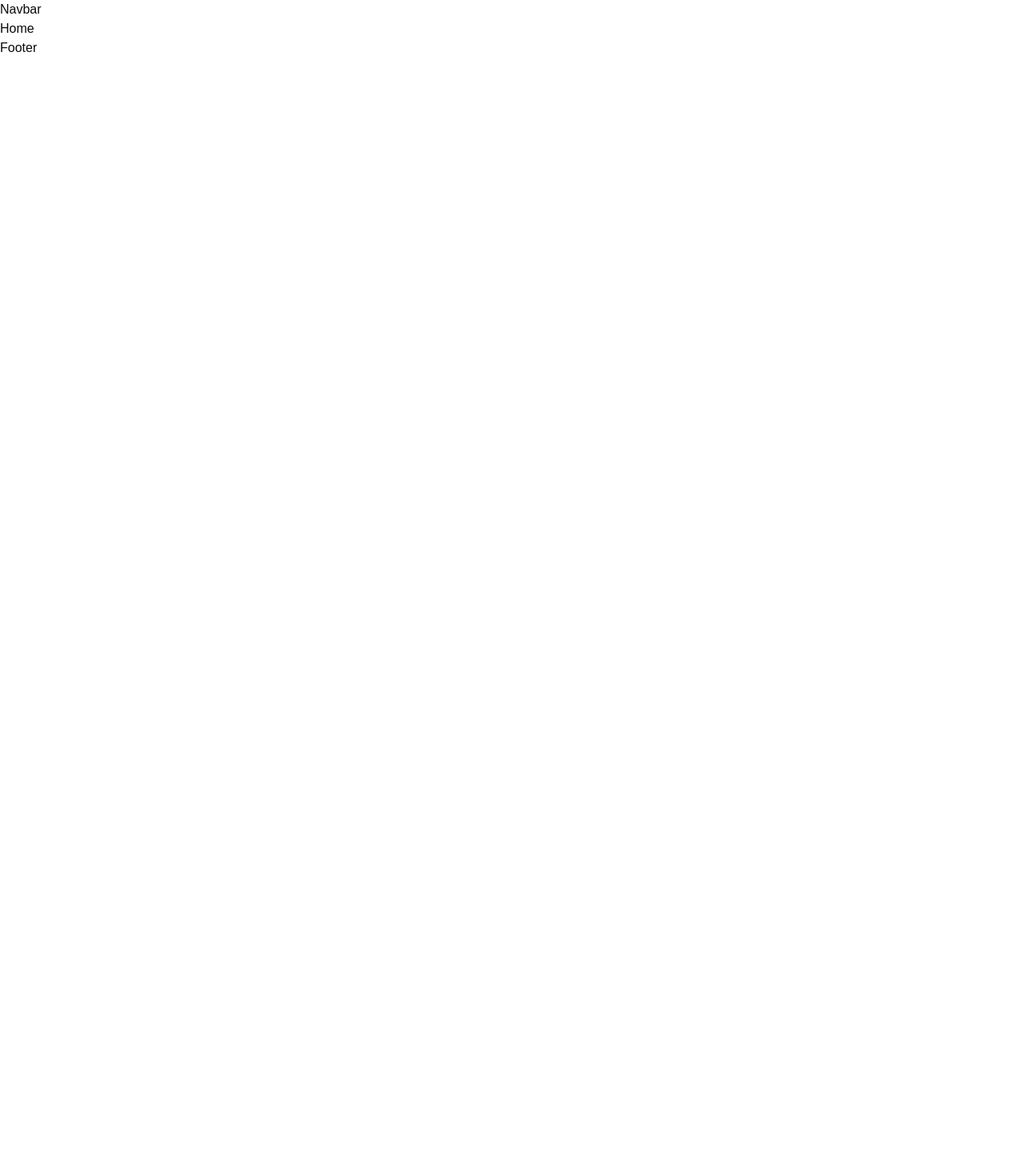
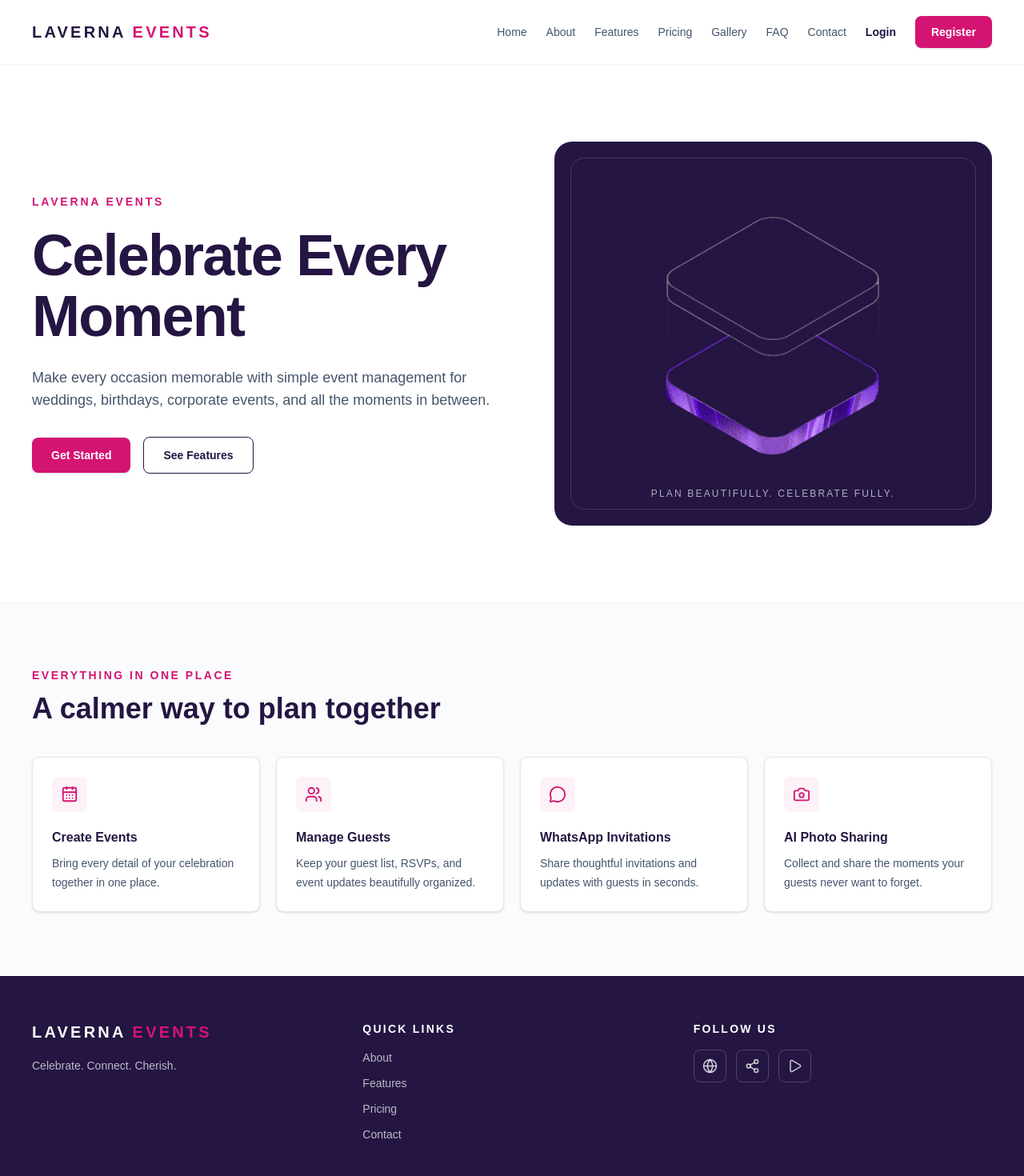
Before and after one commit to mohamedswafvanp/lavernaevents, a React (Vite) app in the folder frontend/: page / in a window 1280 px wide. Shown: the top 1470 px of the page at 80% size. Before the commit the page ends 800 px from the top, so only its background shows below. Built offline with nearby package versions, Linux system fonts and the light colour scheme.

Commit message:
nav,footer,home created

```diff
--- a/frontend/src/App.tsx
+++ b/frontend/src/App.tsx
@@ -1,18 +1,17 @@
 
+import { BrowserRouter, Route, Routes } from "react-router-dom"
 import PublicLayout from "./layouts/PublicLayout"
-import Footer from "./components/public/Footer"
-import Navbar from "./components/public/Navbar"
 import Home from "./pages/public/Home"
 
 function App() {
 	return (
-		<PublicLayout>
-			<Navbar />
-			<main>
-				<Home />
-			</main>
-			<Footer />
-		</PublicLayout>
+		<BrowserRouter>
+			<Routes>
+				<Route element={<PublicLayout />}>
+					<Route index element={<Home />} />
+				</Route>
+			</Routes>
+		</BrowserRouter>
 	)
 }
 
--- a/frontend/src/components/public/Footer.tsx
+++ b/frontend/src/components/public/Footer.tsx
@@ -1,5 +1,85 @@
+import { Globe, Play, Share2 } from "lucide-react"
+
+const quickLinks = [
+	{ label: "About", href: "#about" },
+	{ label: "Features", href: "#features" },
+	{ label: "Pricing", href: "#pricing" },
+	{ label: "Contact", href: "#contact" },
+]
+
 function Footer() {
-	return <section>Footer</section>
+	return (
+		<footer className="bg-[var(--brand-navy)] text-white">
+			<div className="mx-auto grid max-w-7xl gap-10 px-5 py-14 sm:px-8 md:grid-cols-3 lg:px-10">
+				<div>
+					<a
+						href="#home"
+						className="text-xl font-bold tracking-[0.16em] text-white"
+					>
+						LAVERNA <span className="text-[var(--brand-pink)]">EVENTS</span>
+					</a>
+					<p className="mt-4 max-w-xs text-sm leading-6 text-white/70">
+						Celebrate. Connect. Cherish.
+					</p>
+				</div>
+
+				<div>
+					<h2 className="text-sm font-semibold uppercase tracking-[0.16em] text-white">
+						Quick Links
+					</h2>
+					<nav aria-label="Footer navigation" className="mt-4 flex flex-col items-start gap-3">
+						{quickLinks.map((link) => (
+							<a
+								key={link.label}
+								href={link.href}
+								className="text-sm text-white/70 transition-colors hover:text-white"
+							>
+								{link.label}
+							</a>
+						))}
+					</nav>
+				</div>
+
+				<div>
+					<h2 className="text-sm font-semibold uppercase tracking-[0.16em] text-white">
+						Follow Us
+					</h2>
+					<div className="mt-4 flex items-center gap-3">
+						<a
+							href="#instagram"
+							aria-label="Instagram"
+							title="Instagram"
+							className="rounded-md border border-white/20 p-2.5 text-white/75 transition-colors hover:border-[var(--brand-pink)] hover:text-[var(--brand-pink)]"
+						>
+							<Globe aria-hidden="true" size={19} />
+						</a>
+						<a
+							href="#linkedin"
+							aria-label="LinkedIn"
+							title="LinkedIn"
+							className="rounded-md border border-white/20 p-2.5 text-white/75 transition-colors hover:border-[var(--brand-pink)] hover:text-[var(--brand-pink)]"
+						>
+							<Share2 aria-hidden="true" size={19} />
+						</a>
+						<a
+							href="#youtube"
+							aria-label="YouTube"
+							title="YouTube"
+							className="rounded-md border border-white/20 p-2.5 text-white/75 transition-colors hover:border-[var(--brand-pink)] hover:text-[var(--brand-pink)]"
+						>
+							<Play aria-hidden="true" size={19} />
+						</a>
+					</div>
+				</div>
+			</div>
+
+			<div className="border-t border-white/10">
+				<p className="mx-auto max-w-7xl px-5 py-5 text-center text-xs text-white/55 sm:px-8 lg:px-10">
+					© {new Date().getFullYear()} LavernaEvents. All rights reserved.
+				</p>
+			</div>
+		</footer>
+	)
 }
 
 export default Footer
--- a/frontend/src/components/public/Navbar.tsx
+++ b/frontend/src/components/public/Navbar.tsx
@@ -1,5 +1,93 @@
+import { Menu, X } from "lucide-react"
+import { useState } from "react"
+
+const links = [
+	{ label: "Home", href: "#home" },
+	{ label: "About", href: "#about" },
+	{ label: "Features", href: "#features" },
+	{ label: "Pricing", href: "#pricing" },
+	{ label: "Gallery", href: "#gallery" },
+	{ label: "FAQ", href: "#faq" },
+	{ label: "Contact", href: "#contact" },
+]
+
 function Navbar() {
-	return <section>Navbar</section>
+	const [isMenuOpen, setIsMenuOpen] = useState(false)
+
+	return (
+		<header className="sticky top-0 z-50 border-b border-slate-100 bg-white/95 backdrop-blur">
+			<nav
+				aria-label="Main navigation"
+				className="mx-auto flex min-h-20 max-w-7xl items-center justify-between px-5 py-4 sm:px-8 lg:px-10"
+			>
+				<a
+					href="#home"
+					className="text-lg font-bold tracking-[0.16em] text-[var(--brand-navy)] sm:text-xl"
+				>
+					LAVERNA <span className="text-[var(--brand-pink)]">EVENTS</span>
+				</a>
+
+				<div className="hidden items-center gap-6 lg:flex">
+					{links.map((link) => (
+						<a
+							key={link.label}
+							href={link.href}
+							className="text-sm font-medium text-slate-600 transition-colors hover:text-[var(--brand-pink)]"
+						>
+							{link.label}
+						</a>
+					))}
+					<a
+						href="#login"
+						className="text-sm font-semibold text-[var(--brand-navy)] transition-colors hover:text-[var(--brand-pink)]"
+					>
+						Login
+					</a>
+					<a
+						href="#register"
+						className="rounded-md bg-[var(--brand-pink)] px-5 py-2.5 text-sm font-semibold text-white shadow-sm transition-colors hover:bg-[var(--brand-pink-dark)]"
+					>
+						Register
+					</a>
+				</div>
+
+				<button
+					type="button"
+					aria-expanded={isMenuOpen}
+					aria-controls="mobile-navigation"
+					aria-label={isMenuOpen ? "Close navigation menu" : "Open navigation menu"}
+					onClick={() => setIsMenuOpen((open) => !open)}
+					className="rounded-md p-2 text-[var(--brand-navy)] transition-colors hover:bg-slate-100 lg:hidden"
+				>
+					{isMenuOpen ? <X aria-hidden="true" size={24} /> : <Menu aria-hidden="true" size={24} />}
+				</button>
+			</nav>
+
+			{isMenuOpen && (
+				<div id="mobile-navigation" className="border-t border-slate-100 bg-white px-5 pb-5 lg:hidden">
+					<div className="mx-auto flex max-w-7xl flex-col gap-1 pt-3">
+						{[...links, { label: "Login", href: "#login" }].map((link) => (
+							<a
+								key={link.label}
+								href={link.href}
+								onClick={() => setIsMenuOpen(false)}
+								className="rounded-md px-3 py-3 text-sm font-medium text-slate-700 hover:bg-slate-50 hover:text-[var(--brand-pink)]"
+							>
+								{link.label}
+							</a>
+						))}
+						<a
+							href="#register"
+							onClick={() => setIsMenuOpen(false)}
+							className="mt-2 rounded-md bg-[var(--brand-pink)] px-3 py-3 text-center text-sm font-semibold text-white hover:bg-[var(--brand-pink-dark)]"
+						>
+							Register
+						</a>
+					</div>
+				</div>
+			)}
+		</header>
+	)
 }
 
 export default Navbar
--- a/frontend/src/index.css
+++ b/frontend/src/index.css
@@ -49,6 +49,9 @@
 }
 
 :root {
+  --brand-navy: #241542;
+  --brand-pink: #d41472;
+  --brand-pink-dark: #ae0e5d;
     --background: oklch(1 0 0);
     --foreground: oklch(0.145 0 0);
     --card: oklch(1 0 0);
--- a/frontend/src/layouts/PublicLayout.tsx
+++ b/frontend/src/layouts/PublicLayout.tsx
@@ -1,7 +1,17 @@
-import type { PropsWithChildren } from "react"
+import { Outlet } from "react-router-dom"
+import Footer from "../components/public/Footer"
+import Navbar from "../components/public/Navbar"
 
-function PublicLayout({ children }: PropsWithChildren) {
-	return <>{children}</>
+function PublicLayout() {
+	return (
+		<>
+			<Navbar />
+			<main>
+				<Outlet />
+			</main>
+			<Footer />
+		</>
+	)
 }
 
 export default PublicLayout
--- a/frontend/src/pages/public/Home.tsx
+++ b/frontend/src/pages/public/Home.tsx
@@ -1,5 +1,104 @@
+import { motion } from "framer-motion"
+import { CalendarDays, Camera, MessageCircle, Users } from "lucide-react"
+import heroGraphic from "../../assets/hero.png"
+
+const features = [
+	{
+		title: "Create Events",
+		copy: "Bring every detail of your celebration together in one place.",
+		icon: CalendarDays,
+	},
+	{
+		title: "Manage Guests",
+		copy: "Keep your guest list, RSVPs, and event updates beautifully organized.",
+		icon: Users,
+	},
+	{
+		title: "WhatsApp Invitations",
+		copy: "Share thoughtful invitations and updates with guests in seconds.",
+		icon: MessageCircle,
+	},
+	{
+		title: "AI Photo Sharing",
+		copy: "Collect and share the moments your guests never want to forget.",
+		icon: Camera,
+	},
+]
+
 function Home() {
-	return <section>Home</section>
+	return (
+		<section id="home" className="overflow-hidden bg-white">
+			<motion.div
+				initial={{ opacity: 0, y: 28 }}
+				animate={{ opacity: 1, y: 0 }}
+				transition={{ duration: 0.7, ease: "easeOut" }}
+				className="mx-auto grid max-w-7xl items-center gap-12 px-5 pb-20 pt-16 sm:px-8 sm:pt-20 lg:grid-cols-[1.05fr_0.95fr] lg:px-10 lg:pb-24 lg:pt-24"
+			>
+				<div className="max-w-2xl">
+					<p className="mb-5 text-sm font-semibold uppercase tracking-[0.2em] text-[var(--brand-pink)]">
+						Laverna Events
+					</p>
+					<h1 className="max-w-xl text-5xl font-bold leading-[1.05] tracking-tight text-[var(--brand-navy)] sm:text-6xl lg:text-7xl">
+						Celebrate Every Moment
+					</h1>
+					<p className="mt-6 max-w-xl text-base leading-7 text-slate-600 sm:text-lg">
+						Make every occasion memorable with simple event management for weddings,
+						birthdays, corporate events, and all the moments in between.
+					</p>
+					<div className="mt-8 flex flex-wrap items-center gap-4">
+						<a
+							href="#register"
+							className="rounded-md bg-[var(--brand-pink)] px-6 py-3 text-sm font-semibold text-white shadow-sm transition-colors hover:bg-[var(--brand-pink-dark)]"
+						>
+							Get Started
+						</a>
+						<a
+							href="#features"
+							className="rounded-md border border-[var(--brand-navy)] px-6 py-3 text-sm font-semibold text-[var(--brand-navy)] transition-colors hover:bg-[var(--brand-navy)] hover:text-white"
+						>
+							See Features
+						</a>
+					</div>
+				</div>
+
+				<div className="relative flex min-h-72 items-center justify-center rounded-3xl bg-[var(--brand-navy)] px-10 py-12 sm:min-h-96 lg:min-h-[30rem]">
+					<div className="absolute inset-5 rounded-2xl border border-white/15" />
+					<img
+						src={heroGraphic}
+						alt="Abstract celebration detail"
+						className="relative w-56 max-w-full sm:w-72"
+					/>
+					<p className="absolute bottom-8 left-0 right-0 text-center text-xs font-medium uppercase tracking-[0.18em] text-white/65">
+						Plan beautifully. Celebrate fully.
+					</p>
+				</div>
+			</motion.div>
+
+			<div id="features" className="border-t border-slate-100 bg-slate-50/70">
+				<div className="mx-auto max-w-7xl px-5 py-16 sm:px-8 lg:px-10 lg:py-20">
+					<div className="mb-10 max-w-xl">
+						<p className="text-sm font-semibold uppercase tracking-[0.18em] text-[var(--brand-pink)]">
+							Everything in one place
+						</p>
+						<h2 className="mt-3 text-3xl font-bold text-[var(--brand-navy)] sm:text-4xl">
+							A calmer way to plan together
+						</h2>
+					</div>
+					<div className="grid gap-5 sm:grid-cols-2 lg:grid-cols-4">
+						{features.map(({ title, copy, icon: Icon }) => (
+							<article key={title} className="rounded-lg border border-slate-200 bg-white p-6 shadow-sm">
+								<div className="flex size-11 items-center justify-center rounded-md bg-pink-50 text-[var(--brand-pink)]">
+									<Icon aria-hidden="true" size={22} />
+								</div>
+								<h3 className="mt-5 text-base font-semibold text-[var(--brand-navy)]">{title}</h3>
+								<p className="mt-2 text-sm leading-6 text-slate-600">{copy}</p>
+							</article>
+						))}
+					</div>
+				</div>
+			</div>
+		</section>
+	)
 }
 
 export default Home
```
